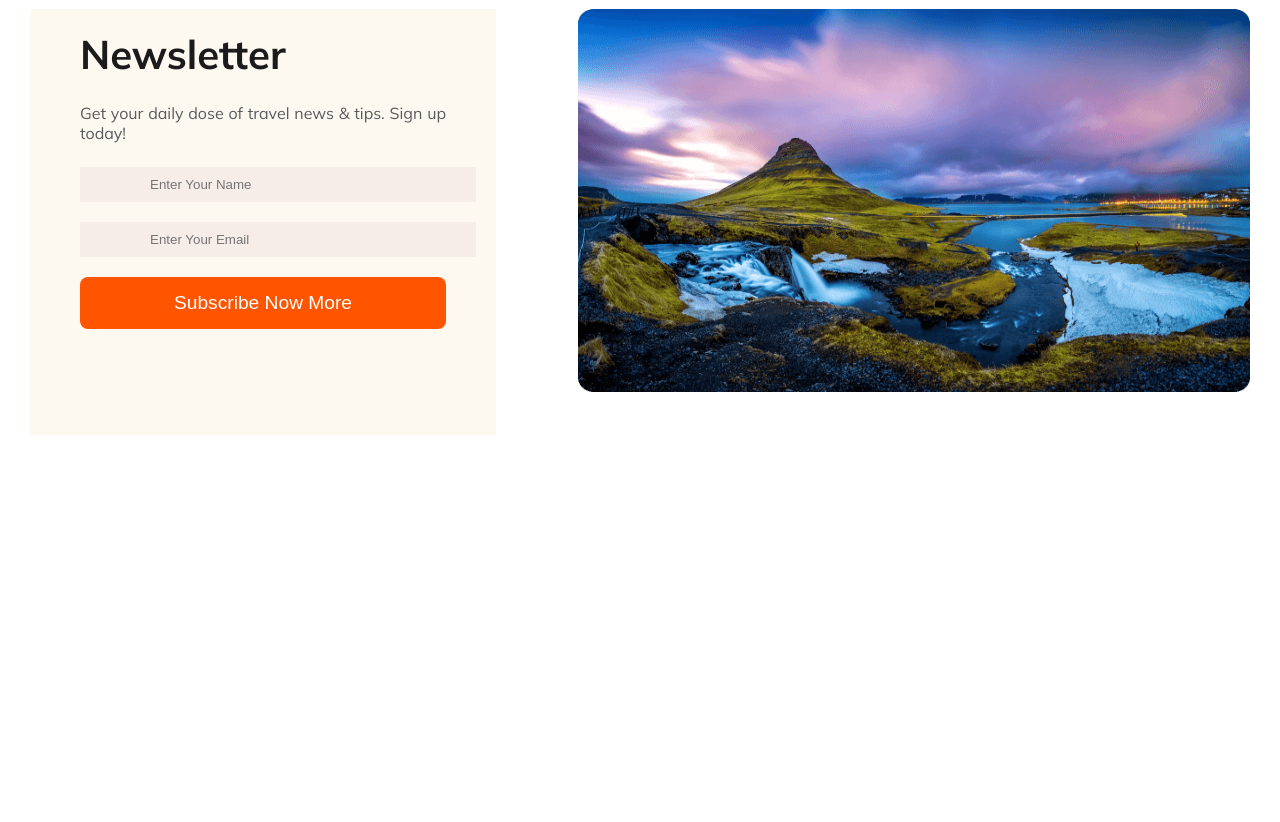
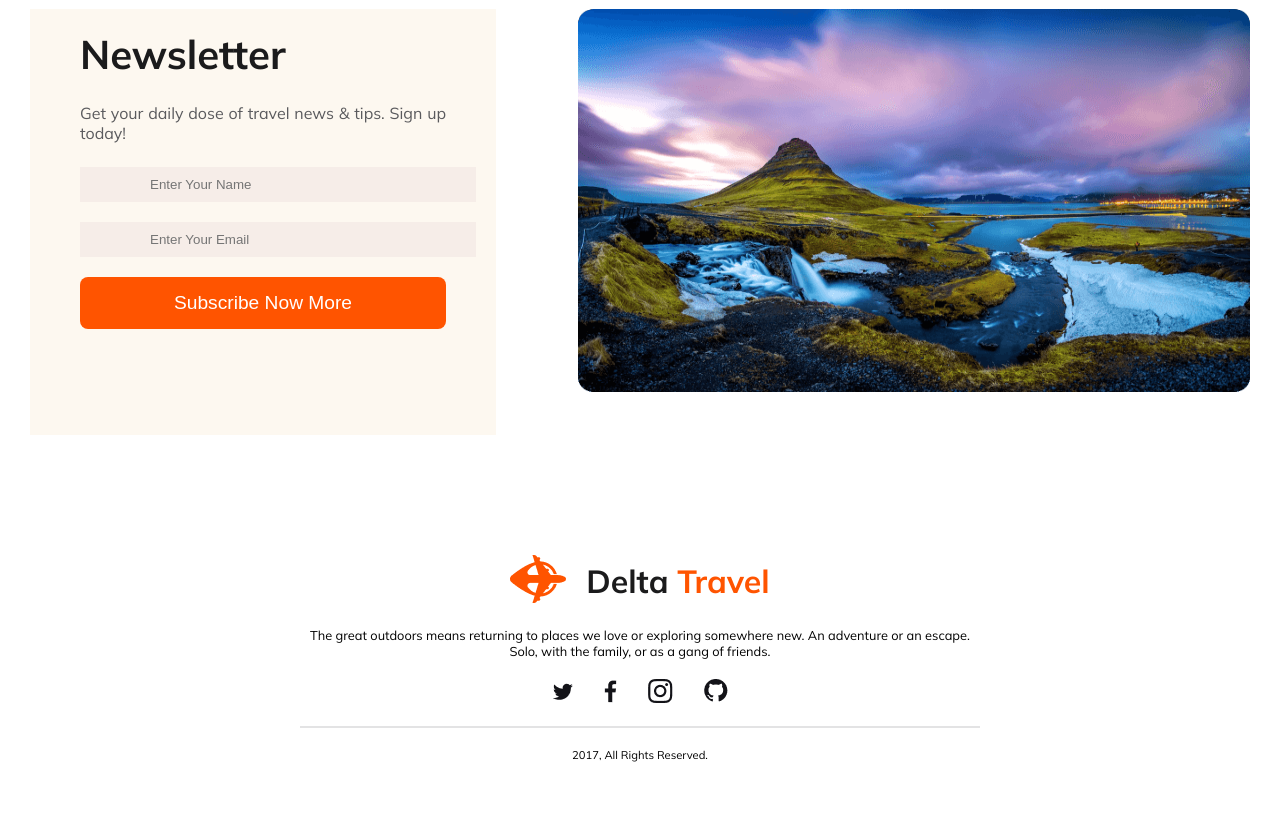
Before and after one commit to Palash-Halder/delta-travel, a plain HTML site: page index.html in a window 1280 px wide. Shown: the part 5482-6304 px from the top of the page. Before the commit the page ends 5917 px from the top, so only its background shows below. Drawn offline with Linux system fonts and the light colour scheme.

Commit message:
footer part complete

```diff
--- a/index.html
+++ b/index.html
@@ -253,8 +253,23 @@
             </div>
             </div>
         </section>
-
     </main>
+    <footer>
+        <div class="logo-title-footer">
+            <a href="">
+                <img src="./images/logo.png" alt="">
+            </a>
+            <a href="">
+                <p>Delta <span>Travel</span></p>
+            </a>
+        </div>
+        <div class="footer-lower-part">
+            <p>The great outdoors means returning to places we love or exploring somewhere new. An adventure or an escape. Solo, with the family, or as a gang of friends.</p>
+            <img src="./icons/Social.png" alt="">
+            <hr>
+            <p class="copyright">2017, All Rights Reserved.</p>
+        </div>
+    </footer>
 
 </body>
 </html>
--- a/styles/style.css
+++ b/styles/style.css
@@ -629,3 +629,54 @@ select {
     margin: 20px 0px;
     width: 100%;
 }
+
+
+/* ========== Footer Section Starts ========== */
+
+footer .logo-title-footer{
+    margin-top: 120px;
+    display: flex;
+    align-items: center;
+    justify-content: center;
+}
+
+footer .logo-title-footer img{
+    margin-right: 20px;
+}
+
+footer .logo-title-footer p{
+    font-size: 2rem;
+    color: #1b1b1c;
+    font-weight: 700;
+}
+
+footer .logo-title-footer p span{
+    color: #FF5400;
+}
+
+footer .footer-lower-part{
+    margin-top: 10px;
+    justify-content: center;
+    align-items: center;
+    padding: 10px 300px;
+    text-align: center;
+    font-size: 0.8rem;
+}
+
+footer .footer-lower-part img{
+    margin-top: 20px;
+    margin-bottom: 20px;
+
+}
+
+footer hr{
+    border: 1px solid #d6d6d7ac;
+}
+
+
+footer .copyright{
+    margin-top: 20px;
+    margin-bottom: 50px;
+    font-size: 0.7rem;
+    text-align: center;
+}
```
